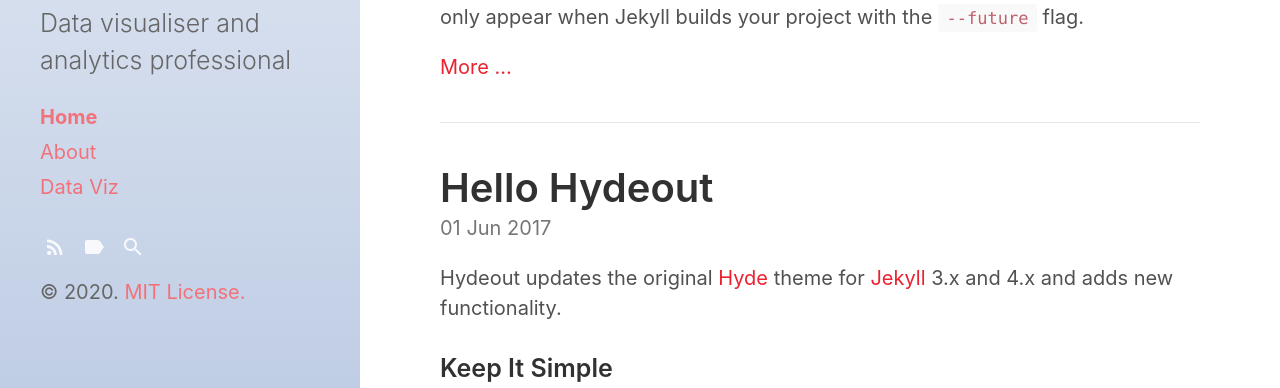
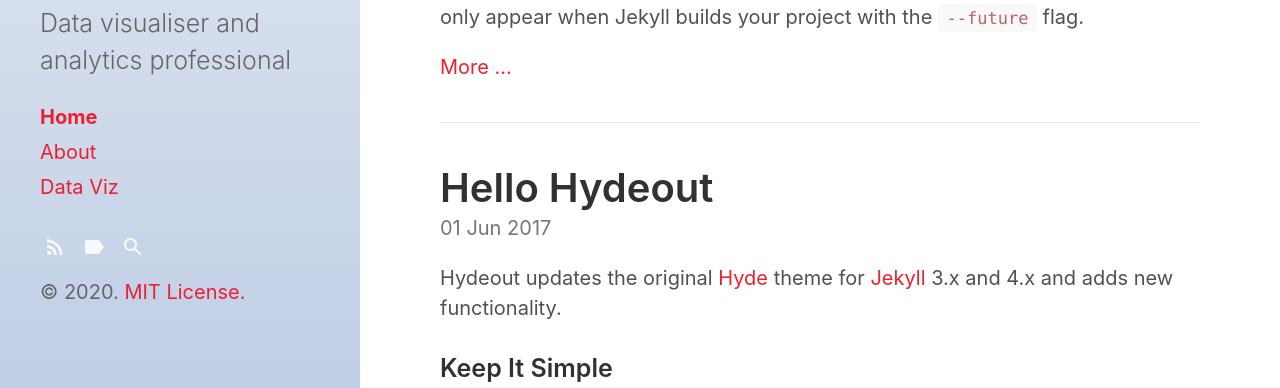
Before and after one commit to dbmurray/dbmurray.github.io, a Jekyll site: the page built from index.html, in a window 1280 px wide. Shown: the part 208-596 px from the top of the page. Built offline with Jekyll 4.4.1, drawn with Linux system fonts in a browser that asks for light colours; the list of posts is cut into pages by our own code.

Commit message:
Update main.scss

```diff
--- a/assets/css/main.scss
+++ b/assets/css/main.scss
@@ -5,7 +5,7 @@
 $sidebar-bg-color: #C8D4E8;
 $sidebar-title-color: #D93D49;
 $sidebar-text-color: #666666;
-$sidebar-link-color: #F2727B;
+$sidebar-link-color: #EB2130;
 $link-color: #EB2130;
 $sidebar-sticky: false;
 @import "hydeout";
```
